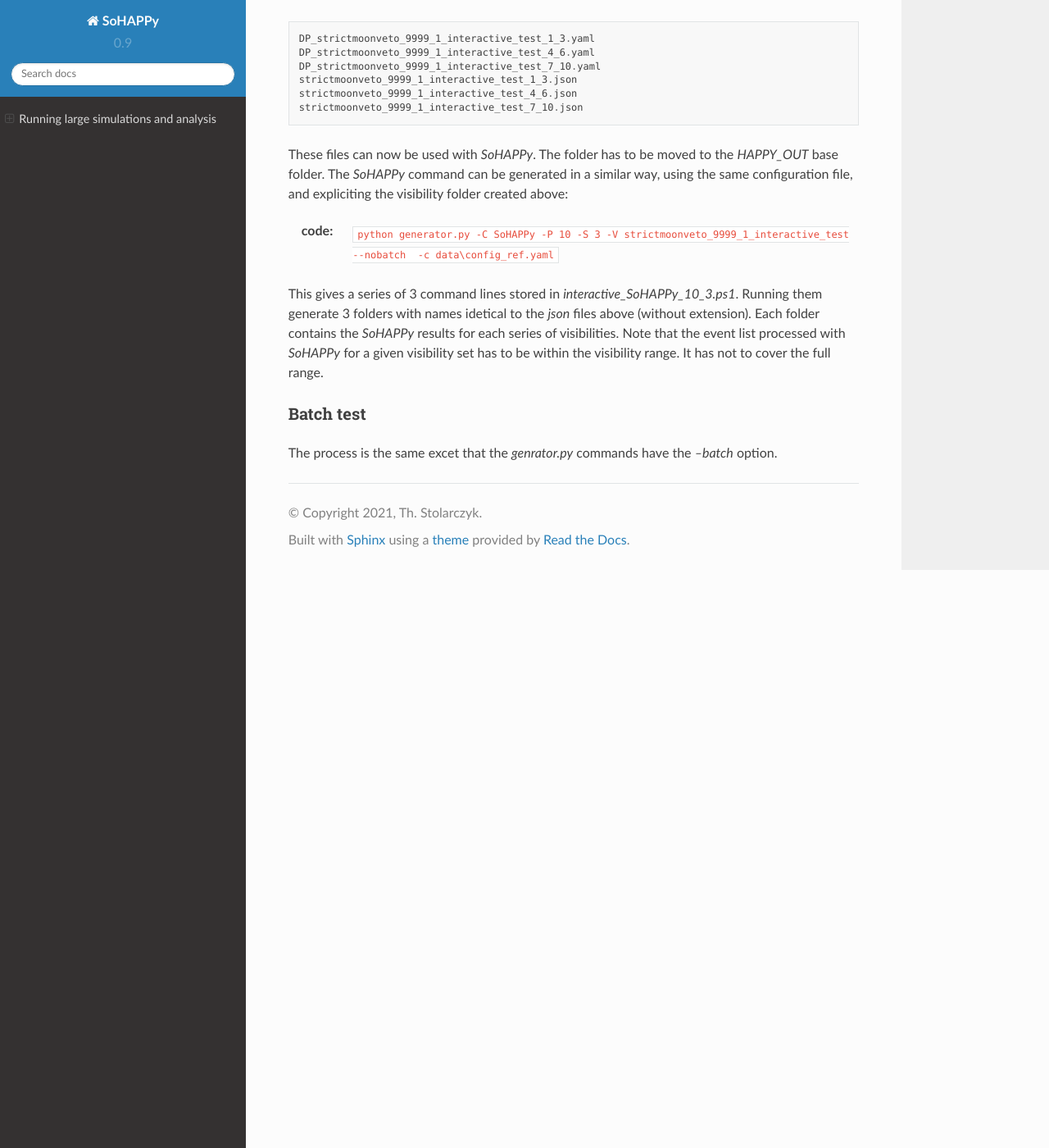
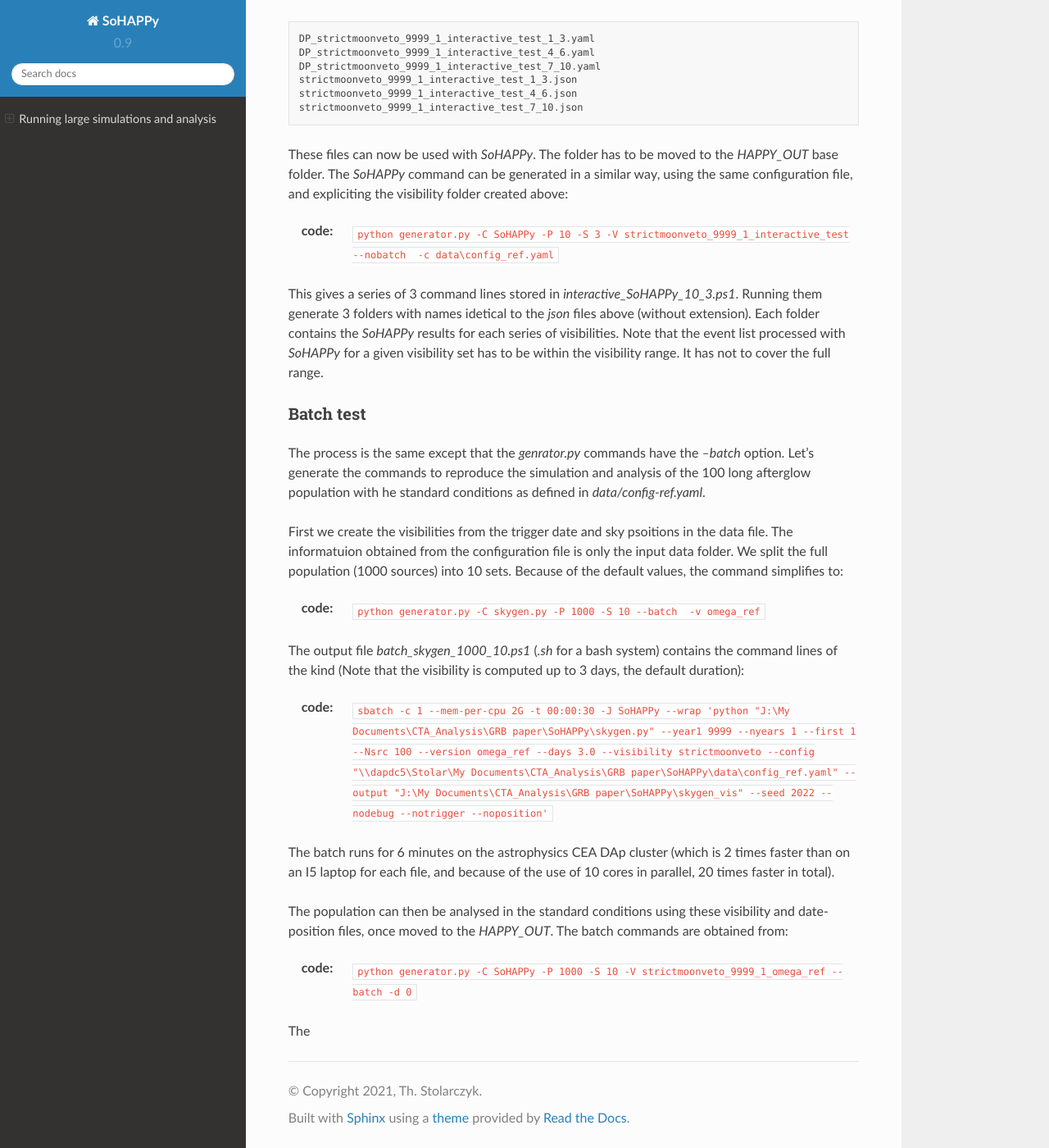
Before and after one commit to tstolarczyk/SoHAPPy, a Sphinx documentation site: the page built from docs/production.rst, in a window 1280 px wide and 1400 px high, scrolled down 7419 px. Shown: the whole window at 82% size. Built offline with Sphinx 7.4.7 and the Read the Docs theme 2.0.0, drawn with Linux system fonts in a browser that asks for light colours; some of the changed text lies outside the part shown.

Commit message:
Improve docs

```diff
--- a/docs/production.rst
+++ b/docs/production.rst
@@ -362,7 +362,7 @@
 file, `data\config_ref.yaml` and the fact that the dates and the sky positions
 are not re-generated:
 
-:code:`python generator.py -C skygen.py -P 10 -S 3 -V strictmoonveto --nobatch  -v interactive_test -c data\config_ref.yaml --notrigger --noposition`
+:code:`python generator.py -C skygen.py -P 10 -S 3 -V strictmoonveto --nobatch  -v interactive_test -c data/config_ref.yaml --notrigger --noposition`
 
 A file is created, named `interactive_skygen_10_3.ps1` (in `Powershell`) that
 contains the 3 `SoHAPPy` run commands.
@@ -402,5 +402,33 @@
 
 Batch test
 ----------
-The process is the same excet that the `genrator.py` commands have the
+The process is the same except that the `genrator.py` commands have the
 `--batch` option.
+Let's generate the commands to reproduce the simulation and analysis of the
+100 long afterglow population with he standard conditions as defined in
+`data/config-ref.yaml`.
+
+First we create the visibilities from the trigger date
+and sky psoitions in the data file. The informatuion obtained from the
+configuration file is only the input data folder. We split the full population
+(1000 sources) into 10 sets. Because of the default values, the command
+simplifies to:
+
+:code: ``python generator.py -C skygen.py -P 1000 -S 10 --batch  -v omega_ref``
+
+The output file `batch_skygen_1000_10.ps1` (`.sh` for a bash system) contains the
+command lines of the kind (Note that the visibility is computed up to 3 days,
+the default duration):
+
+:code: ``sbatch -c 1 --mem-per-cpu 2G -t 00:00:30 -J SoHAPPy --wrap 'python "J:\My Documents\CTA_Analysis\GRB paper\SoHAPPy\skygen.py" --year1 9999 --nyears 1 --first 1 --Nsrc 100 --version omega_ref --days 3.0 --visibility strictmoonveto --config "\\dapdc5\Stolar\My Documents\CTA_Analysis\GRB paper\SoHAPPy\data\config_ref.yaml" --output "J:\My Documents\CTA_Analysis\GRB paper\SoHAPPy\skygen_vis" --seed 2022 --nodebug --notrigger --noposition'``
+
+The batch runs for 6 minutes on the astrophysics CEA DAp cluster (which is 2
+times faster than on an I5 laptop for each file, and because of the use of 10
+cores in parallel, 20 times faster in total).
+
+The population can then be analysed in the standard conditions using these
+visibility and date-position files, once moved to the `HAPPY_OUT`. The batch commands are obtained from:
+
+:code: ``python generator.py -C SoHAPPy -P 1000 -S 10 -V strictmoonveto_9999_1_omega_ref --batch -d 0``
+
+The
```
Also changed, not shown: docs/population_analysis.rst (+41 -59 lines).
